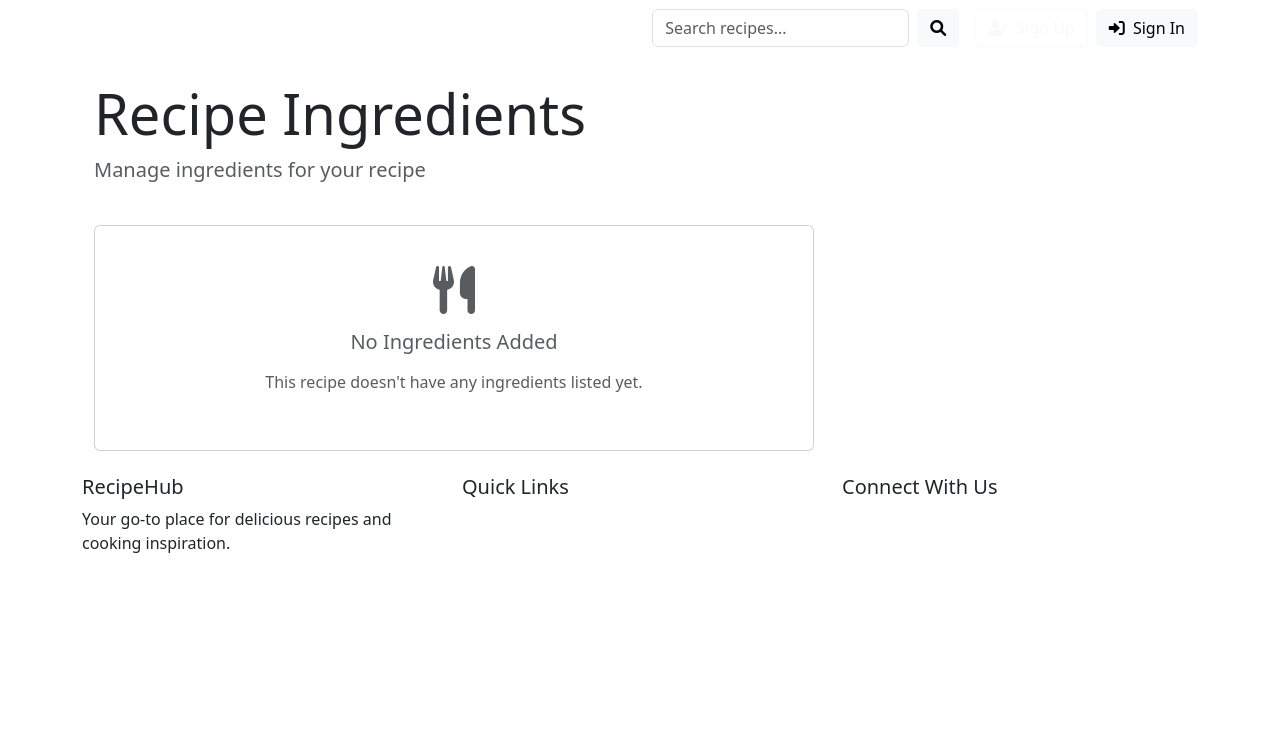
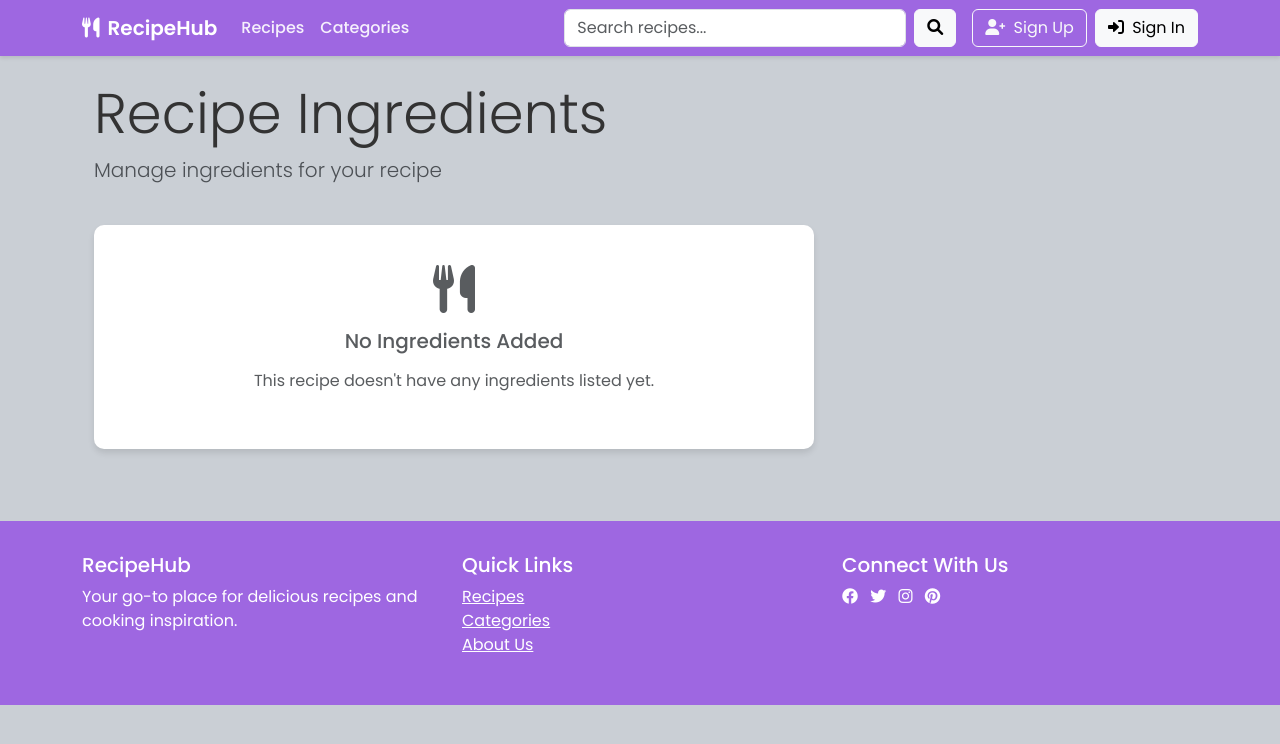
Before and after one commit to NC-recipies/NC-Recipies, a Flask app: page /recipes/1/ingredients in a window 1280 px wide. Shown: the top 744 px of the page. Run offline with Flask 3, Linux system fonts and the light colour scheme.

Commit message:
new changes

```diff
--- /dev/null
+++ b/App/static/script.js
@@ -0,0 +1,74 @@
+// Common JavaScript functionality
+document.addEventListener('DOMContentLoaded', function() {
+    // Add active class to current nav item
+    const currentPath = window.location.pathname;
+    document.querySelectorAll('.nav-link').forEach(link => {
+        if (link.getAttribute('href') === currentPath) {
+            link.classList.add('active');
+        }
+    });
+
+    // Flash message auto-dismiss
+    const flashMessages = document.querySelectorAll('.alert');
+    flashMessages.forEach(message => {
+        setTimeout(() => {
+            message.style.opacity = '0';
+            setTimeout(() => message.remove(), 300);
+        }, 5000);
+    });
+
+    // Confirm delete actions
+    document.querySelectorAll('[data-confirm]').forEach(element => {
+        element.addEventListener('click', function(e) {
+            if (!confirm(this.dataset.confirm)) {
+                e.preventDefault();
+            }
+        });
+    });
+
+    // Add image preview functionality if the image input exists
+    const imageInput = document.getElementById('image_url');
+    if (imageInput) {
+        imageInput.addEventListener('change', previewImage);
+    }
+});
+
+// Function to add new ingredient fields
+function addIngredient() {
+    const container = document.getElementById('ingredients-container');
+    const newIngredient = document.createElement('div');
+    newIngredient.className = 'ingredient-item mb-3';
+    newIngredient.innerHTML = `
+        <div class="row">
+            <div class="col-md-6">
+                <input type="text" class="form-control" name="ingredient_names[]"
+                       placeholder="Ingredient name" required>
+            </div>
+            <div class="col-md-4">
+                <input type="text" class="form-control" name="ingredient_quantities[]"
+                       placeholder="Quantity" required>
+            </div>
+            <div class="col-md-2">
+                <input type="text" class="form-control" name="ingredient_units[]"
+                       placeholder="Unit" required>
+            </div>
+        </div>
+    `;
+    container.appendChild(newIngredient);
+}
+
+// Function to preview image before upload
+function previewImage(event) {
+    const preview = document.getElementById('image-preview');
+    const file = event.target.files[0];
+    const reader = new FileReader();
+
+    reader.onload = function() {
+        preview.src = reader.result;
+        preview.style.display = 'block';
+    }
+
+    if (file) {
+        reader.readAsDataURL(file);
+    }
+}
--- a/App/static/style.css
+++ b/App/static/style.css
@@ -1,3 +1,205 @@
-html {
-    padding: 0;
+:root {
+    --primary-color: #9e67e1;
+    --secondary-color: #4e78b7;
+    --accent-color: #FF9800;
+    --text-color: #333;
+    --light-bg: #cacfd5;
 }
+
+body {
+    font-family: 'Poppins', sans-serif;
+    color: var(--text-color);
+    background-color: var(--light-bg);
+}
+
+.navbar {
+    background-color: var(--primary-color) !important;
+    box-shadow: 0 2px 4px rgba(0,0,0,0.1);
+}
+
+.navbar-brand {
+    font-weight: 600;
+    color: white !important;
+}
+
+.nav-link {
+    color: rgba(255,255,255,0.9) !important;
+    font-weight: 500;
+}
+
+.nav-link:hover {
+    color: white !important;
+}
+
+.btn-primary {
+    background-color: var(--primary-color);
+    border-color: var(--primary-color);
+}
+
+.btn-primary:hover {
+    background-color: var(--secondary-color);
+    border-color: var(--secondary-color);
+}
+
+.card {
+    border: none;
+    border-radius: 10px;
+    box-shadow: 0 4px 6px rgba(0,0,0,0.1);
+    transition: transform 0.3s ease;
+}
+
+.card:hover {
+    transform: translateY(-5px);
+}
+
+.recipe-card {
+    height: 100%;
+}
+
+.recipe-card img {
+    height: 200px;
+    object-fit: cover;
+    border-radius: 10px 10px 0 0;
+}
+
+.rating {
+    color: var(--accent-color);
+}
+
+.search-bar {
+    max-width: 500px;
+    margin: 0 auto;
+}
+
+.footer {
+    background-color: var(--primary-color);
+    color: white;
+    padding: 2rem 0;
+    margin-top: 3rem;
+}
+
+/* Recipe Detail Specific Styles */
+.recipe-detail img {
+    height: 400px;
+    object-fit: cover;
+}
+
+.recipe-detail .card-header {
+    background-color: var(--primary-color);
+    color: white;
+}
+
+.recipe-detail .list-group-item {
+    border: none;
+    padding: 0.75rem 0;
+}
+
+.recipe-detail .badge {
+    background-color: var(--primary-color);
+}
+
+.recipe-detail .instructions {
+    white-space: pre-line;
+}
+
+/* Review Section Styles */
+.review {
+    padding: 1rem 0;
+}
+
+.review:not(:last-child) {
+    border-bottom: 1px solid #eee;
+}
+
+/* Hero Section */
+.hero-section {
+    background: linear-gradient(rgba(0, 0, 0, 0.5), rgba(0, 0, 0, 0.5)), url('https://images.unsplash.com/photo-1504674900247-0877df9cc836?ixlib=rb-1.2.1&auto=format&fit=crop&w=1950&q=80');
+    background-size: cover;
+    background-position: center;
+    min-height: 60vh;
+    display: flex;
+    align-items: center;
+}
+
+.hero-overlay {
+    position: absolute;
+    top: 0;
+    left: 0;
+    right: 0;
+    bottom: 0;
+    background: linear-gradient(to right, rgba(0,0,0,0.7), rgba(0,0,0,0.3));
+    z-index: 0;
+}
+
+/* Recipe Cards */
+.recipe-card {
+    transition: transform 0.3s ease;
+    border: none;
+    box-shadow: 0 4px 6px rgba(0, 0, 0, 0.1);
+}
+
+.recipe-card:hover {
+    transform: translateY(-5px);
+}
+
+.recipe-card .card-img-top {
+    height: 200px;
+    object-fit: cover;
+}
+
+.recipe-card .card-body {
+    padding: 1.5rem;
+}
+
+.recipe-card .card-footer {
+    border-top: none;
+    padding: 1rem 1.5rem;
+}
+
+/* Category Cards */
+.category-card {
+    transition: transform 0.3s ease;
+    border: none;
+    box-shadow: 0 4px 6px rgba(0, 0, 0, 0.1);
+}
+
+.category-card:hover {
+    transform: translateY(-5px);
+}
+
+.category-card .card-body {
+    padding: 2rem 1rem;
+}
+
+/* Review Cards */
+.review-card {
+    border: none;
+    box-shadow: 0 4px 6px rgba(0, 0, 0, 0.1);
+}
+
+.review-card .card-body {
+    padding: 1.5rem;
+}
+
+/* Responsive Adjustments */
+@media (max-width: 768px) {
+    .recipe-detail img {
+        height: 300px;
+    }
+
+    .search-bar {
+        margin: 1rem 0;
+    }
+
+    .hero-section {
+        min-height: 50vh;
+    }
+
+    .hero-section h1 {
+        font-size: 2.5rem;
+    }
+
+    .recipe-card .card-img-top {
+        height: 180px;
+    }
+}
```
